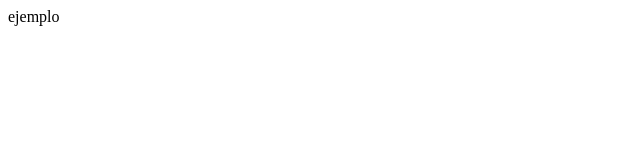
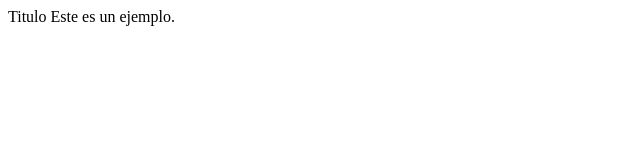
Before and after one commit to magirox/prueba1, a plain HTML site: page index.html in a window 1280 px wide. Shown: the whole page, without its empty margins (0-640 px from the left). Drawn offline with Linux system fonts and the light colour scheme.

Commit message:
He cambiado el texto de ejemplo

```diff
--- a/index.html
+++ b/index.html
@@ -7,6 +7,8 @@
     <title>Document</title>
 </head>
 <body>
-    ejemplo
+    Titulo
+
+    Este es un ejemplo.
 </body>
 </html>
```
